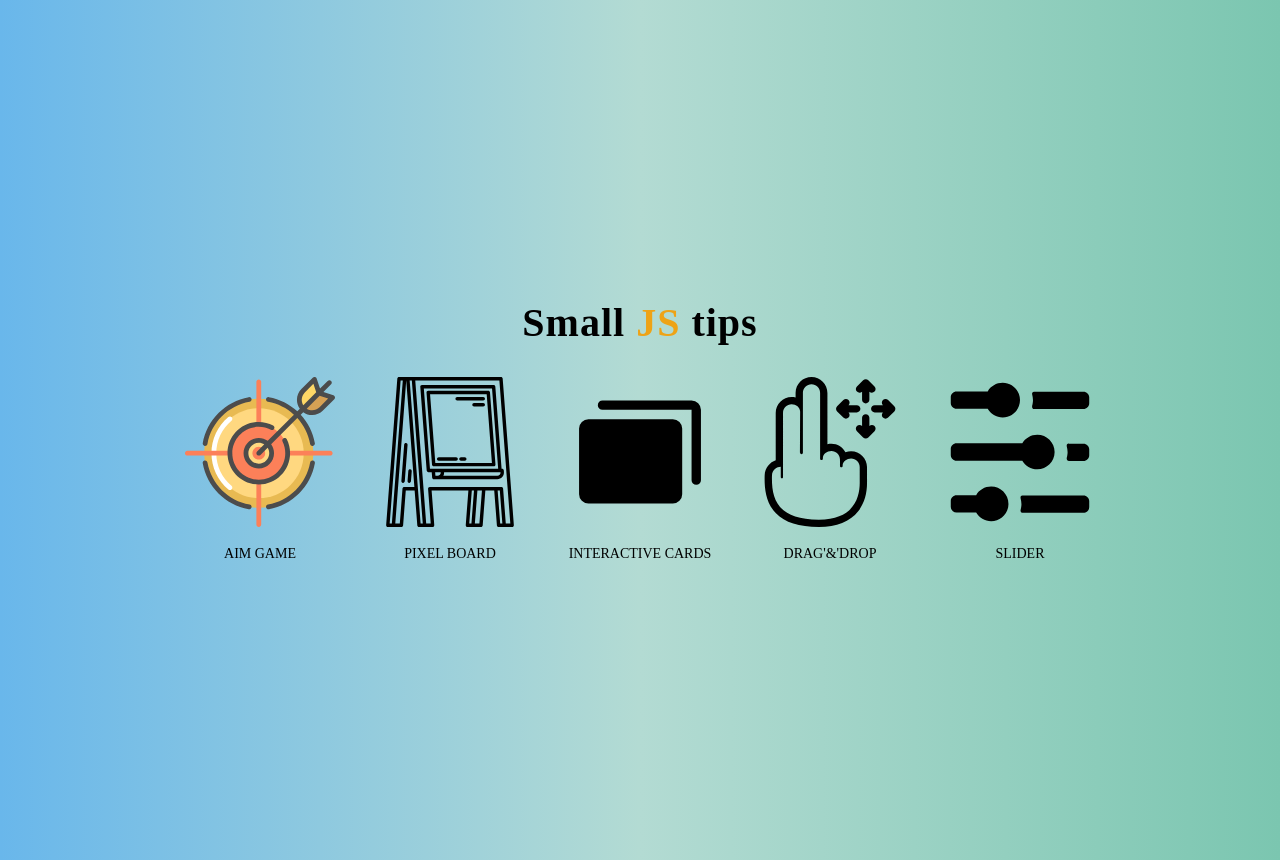
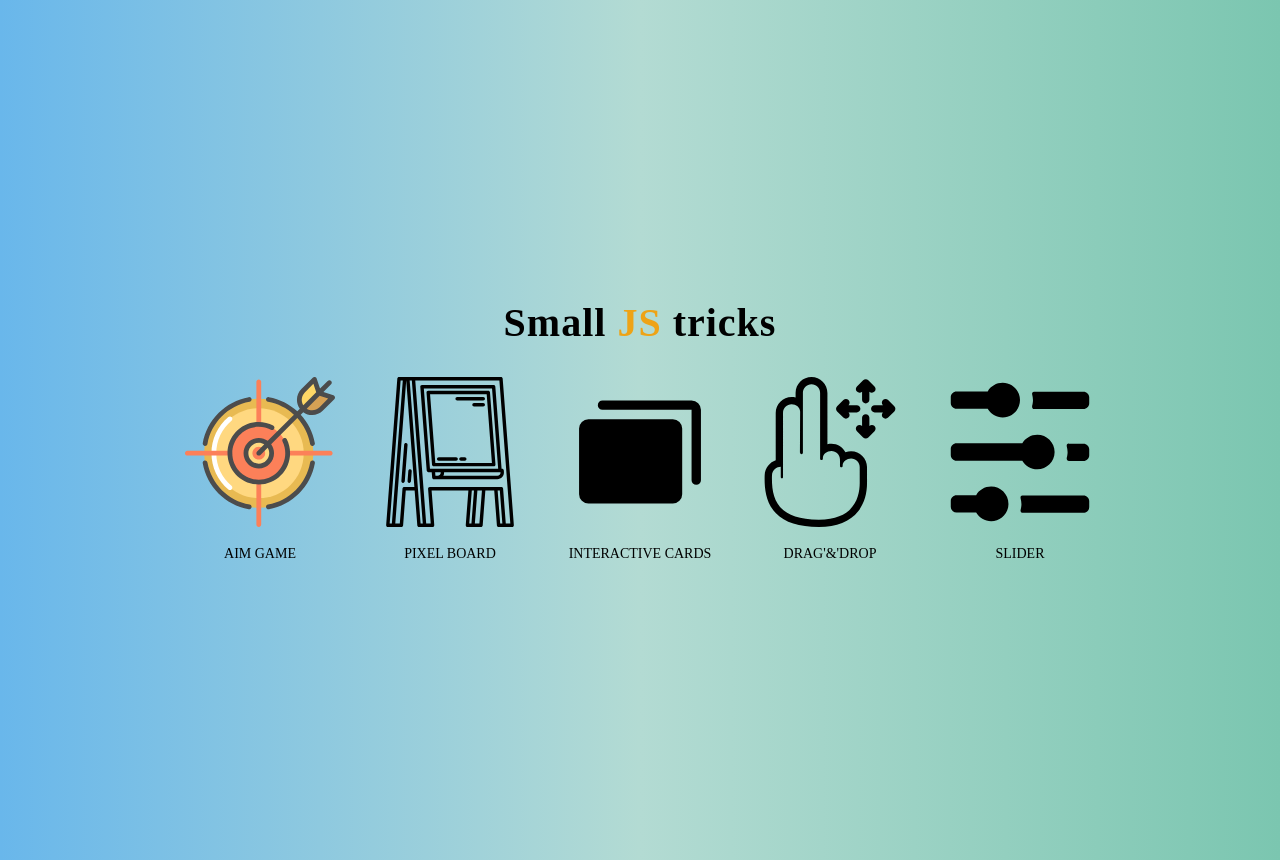
Before and after one commit to VasilenkoAlexander/JStricks, a plain HTML site: page index.html in a window 1280 px wide. Drawn offline with Linux system fonts and the light colour scheme.

Commit message:
Correct text

```diff
--- a/index.html
+++ b/index.html
@@ -11,7 +11,7 @@
 <body>
     <div class="container">
         <main class="main">
-            <h1 class="main__title">Small <span>JS</span> tips</h1>
+            <h1 class="main__title">Small <span>JS</span> tricks</h1>
             <div class="main__body">
                 <div class="main__item">
                     <a href="./AIM(game)/index.html" target="_blank" class="main__item-link">
```
